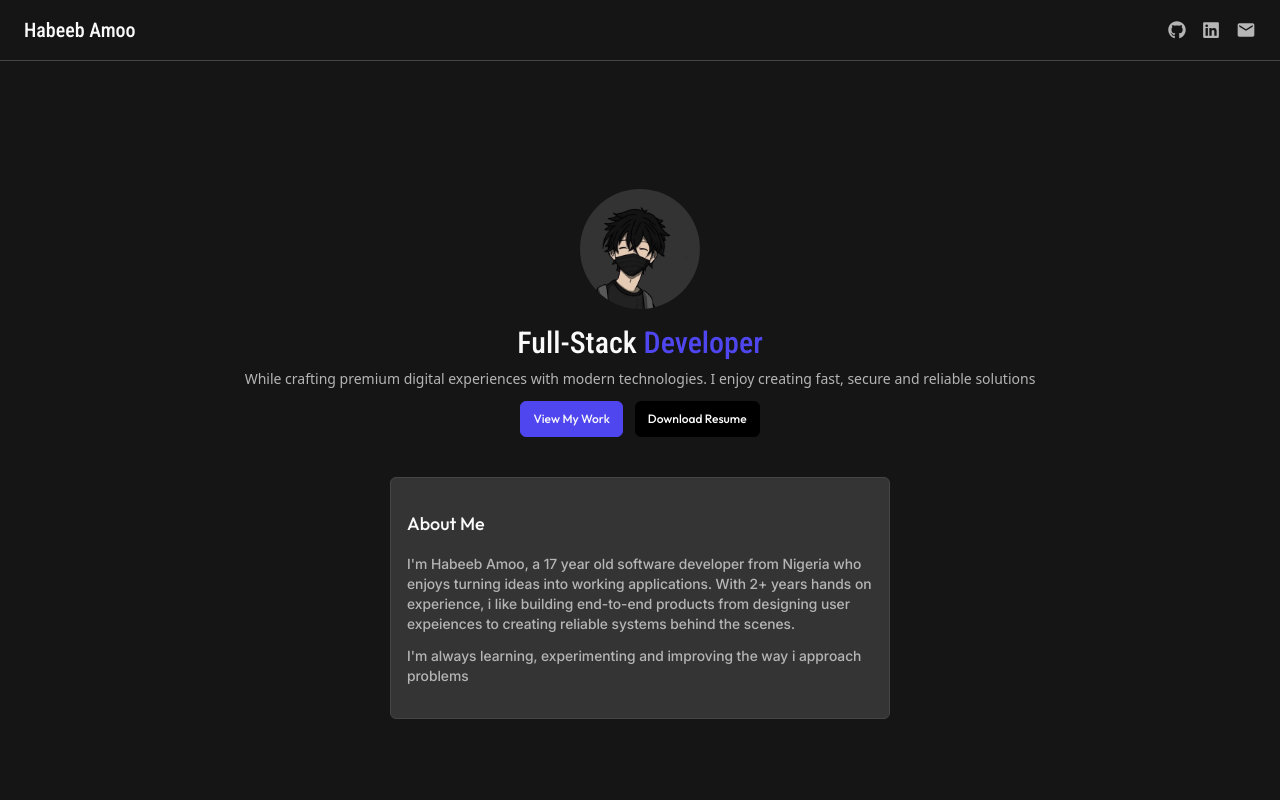
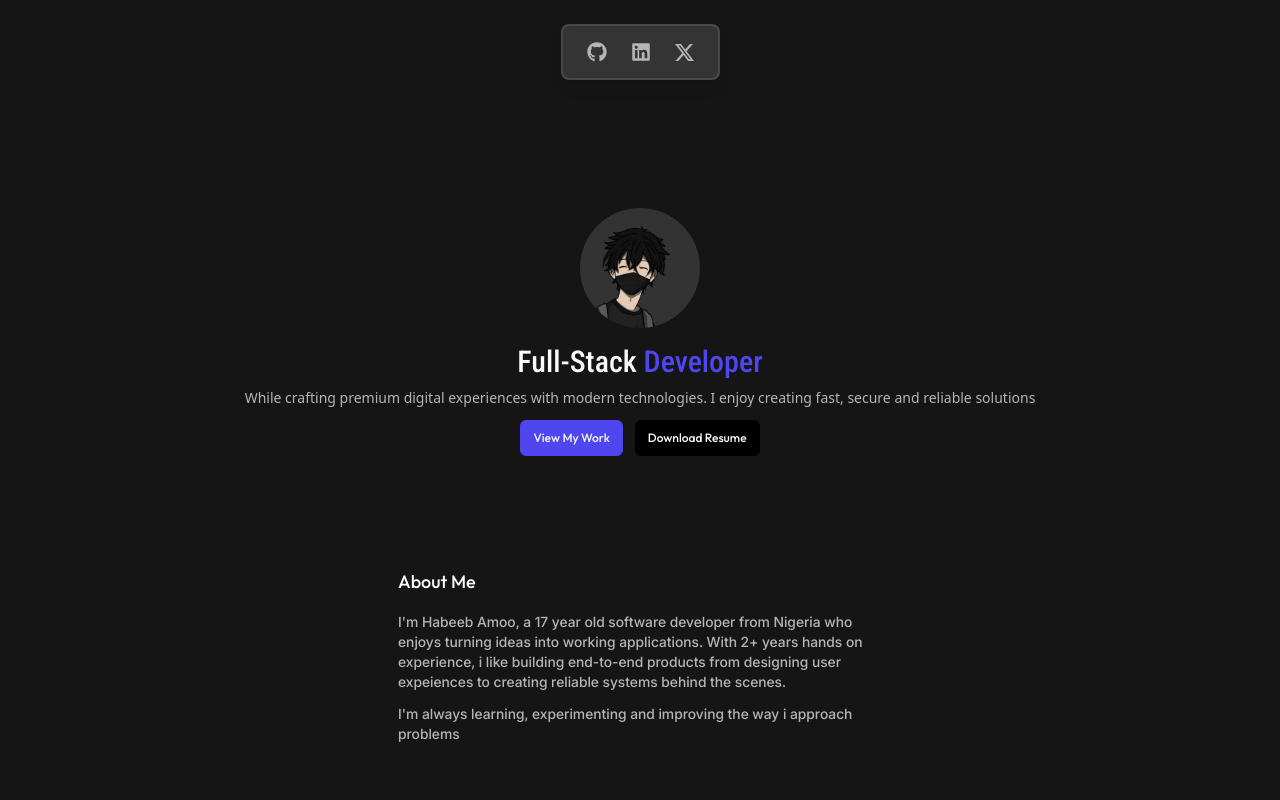
Before and after one commit to Habeebamoo/Portfolio, a React (Vite) app: page / in a window 1280 px wide. Shown: the top 800 px of the page. Built offline with nearby package versions, Linux system fonts and the light colour scheme.

Commit message:
updated header links

```diff
--- a/src/components/Header.tsx
+++ b/src/components/Header.tsx
@@ -1,15 +1,32 @@
+import { BsTwitterX } from "react-icons/bs"
 import { FaGithub, FaLinkedin } from "react-icons/fa"
-import { MdMail } from "react-icons/md"
 
 const Header = () => {
+  const toGitHub = () => {
+    window.location.href = "https://github.com/Habeebamoo"
+  }
+
+  const toLinkedIn = () => {
+    window.location.href = "https://linkedin.com/in/habeeb-amoo-2a5787380"
+  }
+
+  const toTwitter = () => {
+    window.location.href = "https://x.com/Habeeb_O_Amoo"
+  }
+
   return (
-    <header className="bg-primary border-b-1 border-b-border">
-      <div className="py-4 px-6 flex-between">
-        <h1 className="font-roboto text-xl text-accent">Habeeb Amoo</h1>
-        <div className="flex-between gap-4 text-muted">
-          <FaGithub size={18} />
-          <FaLinkedin size={18} />
-          <MdMail size={20} />
+    <header className="fixed top-0 left-0 right-0 bottom-0 p-6 z-10">
+      <div className="flex-center">
+        <div className="bg-box border-2 border-white/10 shadow-lg flex-center py-4 px-6 rounded-lg gap-6 gap-4 text-muted">
+          <div onClick={toGitHub}>
+            <FaGithub size={20} />
+          </div>
+          <div onClick={toLinkedIn}>
+            <FaLinkedin size={20} />
+          </div>
+          <div onClick={toTwitter}>
+            <BsTwitterX size={19} />
+          </div>
         </div>
       </div>
     </header>
--- a/src/components/Main.tsx
+++ b/src/components/Main.tsx
@@ -7,7 +7,7 @@ import { SlArrowRight } from "react-icons/sl"
 const Main = () => {
   return (
     <main className="bg-primary p-2">
-      <div className="h-30 w-30 rounded-full overflow-hidden mt-30 mx-auto" data-aos="slide-down">
+      <div className="h-30 w-30 rounded-full overflow-hidden mt-50 mx-auto" data-aos="slide-down">
         <img src={anime} className="h-full w-full object-cover" />
       </div>
       <div className="mt-4" data-aos="zoom-in">
@@ -19,43 +19,43 @@ const Main = () => {
         <button className="btn-primary text-[12px] font-outfit">Download Resume</button>
       </div>
 
-      <div className="mt-10">
-        <div className="py-8 px-4 bg-box border-1 border-border rounded-md w-[90%] md:w-[500px] mx-auto" data-aos="slide-up">
+      <div className="mt-20">
+        <div className="py-8 px-2 rounded-md w-[90%] md:w-[500px] mx-auto" data-aos="slide-up">
           <h1 className="text-accent font-outfit text-lg">About Me</h1>
           <p className="text-sm text-muted font-inter mt-4">I'm Habeeb Amoo, a 17 year old software developer from Nigeria who enjoys turning ideas into working applications. With 2+ years hands on experience, i like building end-to-end products from designing user expeiences to creating reliable systems behind the scenes.</p>
           <p className="text-sm text-muted font-inter mt-3">I'm always learning, experimenting and improving the way i approach problems</p>
         </div>
       </div>
 
-      <div className="flex-center py-20 text-muted">
-        <FaArrowDown size={19} />
+      <div className="flex-center py-40 text-muted">
+        <FaArrowDown size={19} className="animate-bounce" />
       </div>
 
-      <h1 className="text-accent text-center font-inter text-xl">What I've Been Up To</h1>
-      <div className="mt-6 grid grid-cols-1 md:grid-cols-2 gap-5 w-[90%] md:w-[800px] mx-auto">
-        <div className="p-4 bg-box border-1 border-border rounded-md" data-aos="zoom-in">
+      <h1 className="text-accent text-center font-inter text-2xl">What I've Been Up To</h1>
+      <div className="mt-8 grid grid-cols-1 md:grid-cols-2 gap-6 w-[90%] md:w-[800px] mx-auto">
+        <div className="p-5 bg-box border-1 border-border rounded-md" data-aos="zoom-in">
           <div className="rounded-md overflow-hidden">
             <img src={maildrop1} />
           </div>
-          <h1 className="text-accent mt-4 font-inter text-xl">MailDrop</h1>
-          <p className="text-muted text-sm font-inter mt-1">
+          <h1 className="text-accent mt-6 font-inter text-xl">MailDrop</h1>
+          <p className="text-muted text-sm font-inter mt-2">
             An Email marketing platform that enables users to manage campaigns, subscribers and send targetted or promotional emails to them
           </p>
-          <button className="btn-secondary mt-2 text-sm flex-center gap-2 mx-auto">
+          <button className="btn-secondary px-4 py-3 mt-4 text-sm flex-center gap-2 mx-auto">
             <span>View Project</span>
             <SlArrowRight />
           </button>
         </div>
 
-        <div className="p-4 bg-box border-1 border-border rounded-md" data-aos="zoom-in">
+        <div className="p-5 bg-box border-1 border-border rounded-md" data-aos="zoom-in">
           <div className="rounded-md overflow-hidden">
             <img src={flashquiz1} />
           </div>
-          <h1 className="text-accent mt-4 font-inter text-xl">FlashQuiz</h1>
-          <p className="text-muted text-sm font-inter mt-1">
+          <h1 className="text-accent mt-6 font-inter text-xl">FlashQuiz</h1>
+          <p className="text-muted text-sm font-inter mt-2">
             A Quiz platform that enables users to take quizzes, track progress and get ranked based on thier stats
           </p>
-          <button className="btn-secondary mt-2 text-sm flex-center gap-2 mx-auto">
+          <button className="btn-secondary px-4 py-3 mt-4 text-sm flex-center gap-2 mx-auto">
             <span>View Project</span>
             <SlArrowRight />
           </button>
```
